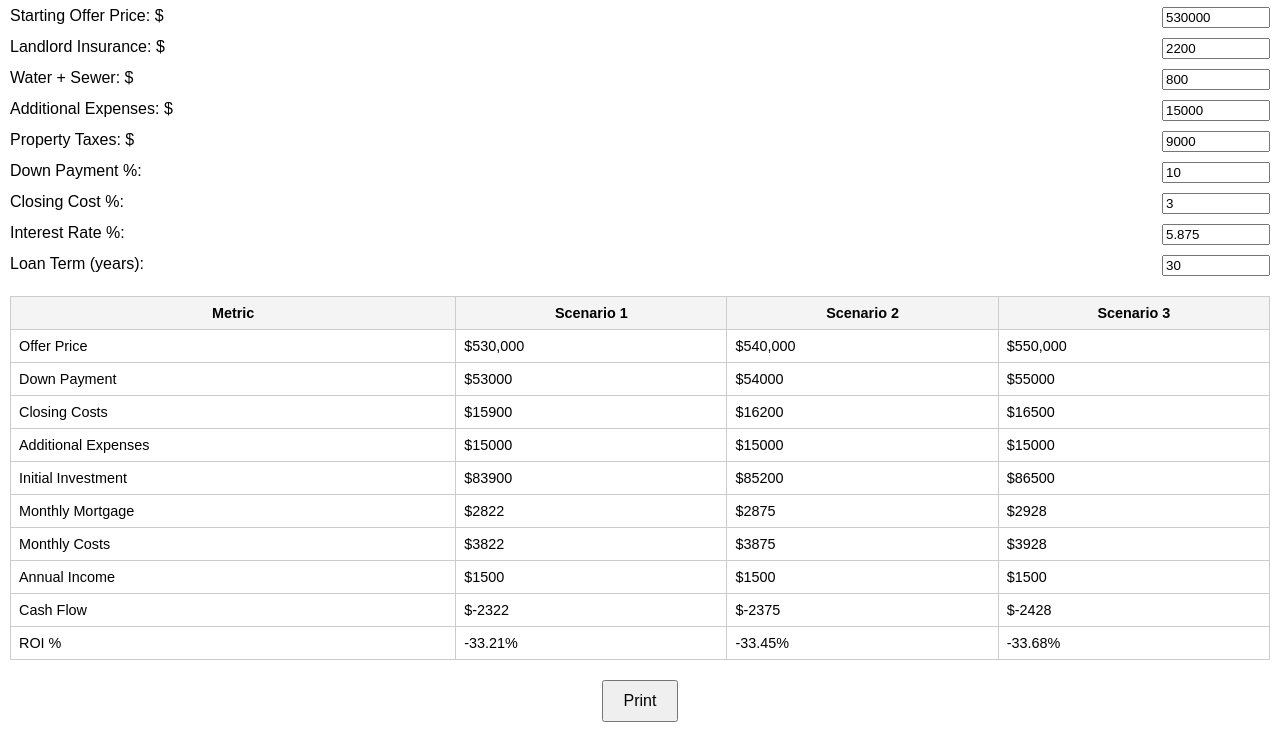
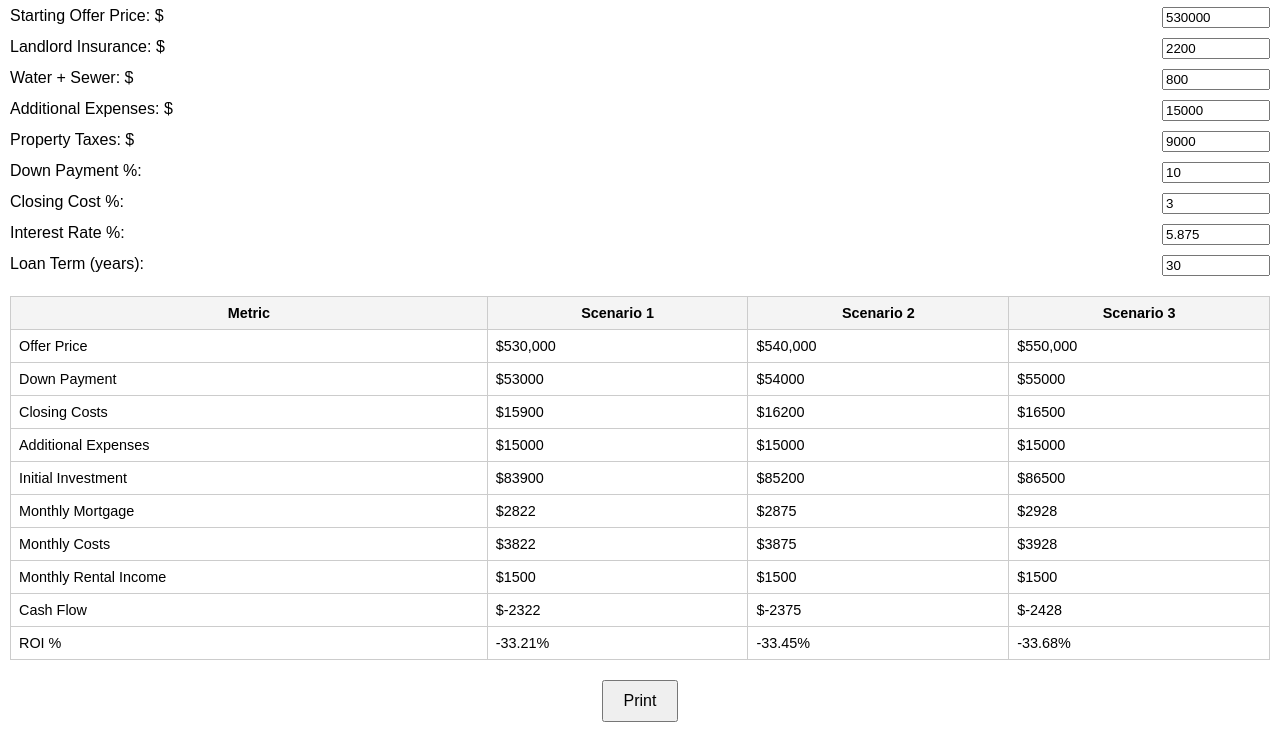
Before and after one commit to prumale/rental-investment-calc, a plain HTML site: page index.html in a window 1280 px wide. Shown: the part 94-846 px from the top of the page. Drawn offline with Linux system fonts and the light colour scheme.

Commit message:
Update index.html

```diff
--- a/index.html
+++ b/index.html
@@ -109,7 +109,7 @@
         'Initial Investment',
         'Monthly Mortgage',
         'Monthly Costs',
-        'Annual Income',
+        'Monthly Rental Income',
         'Cash Flow',
         'ROI %'
       ];
```
